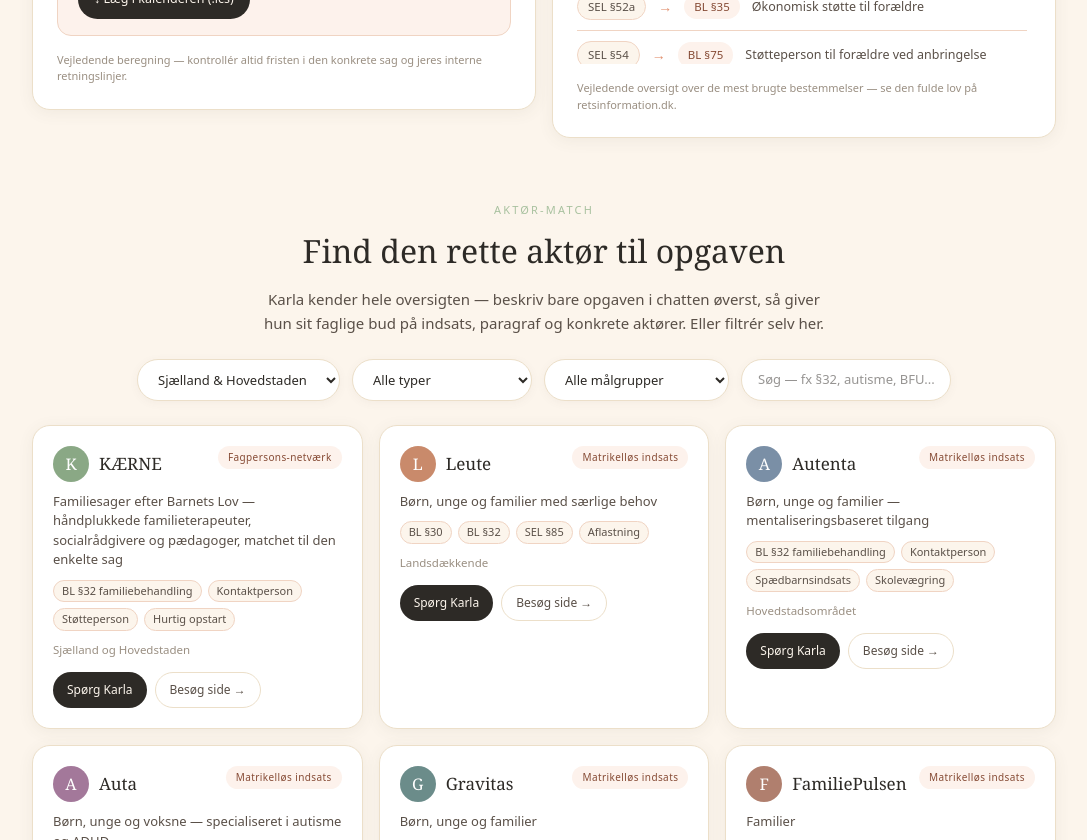
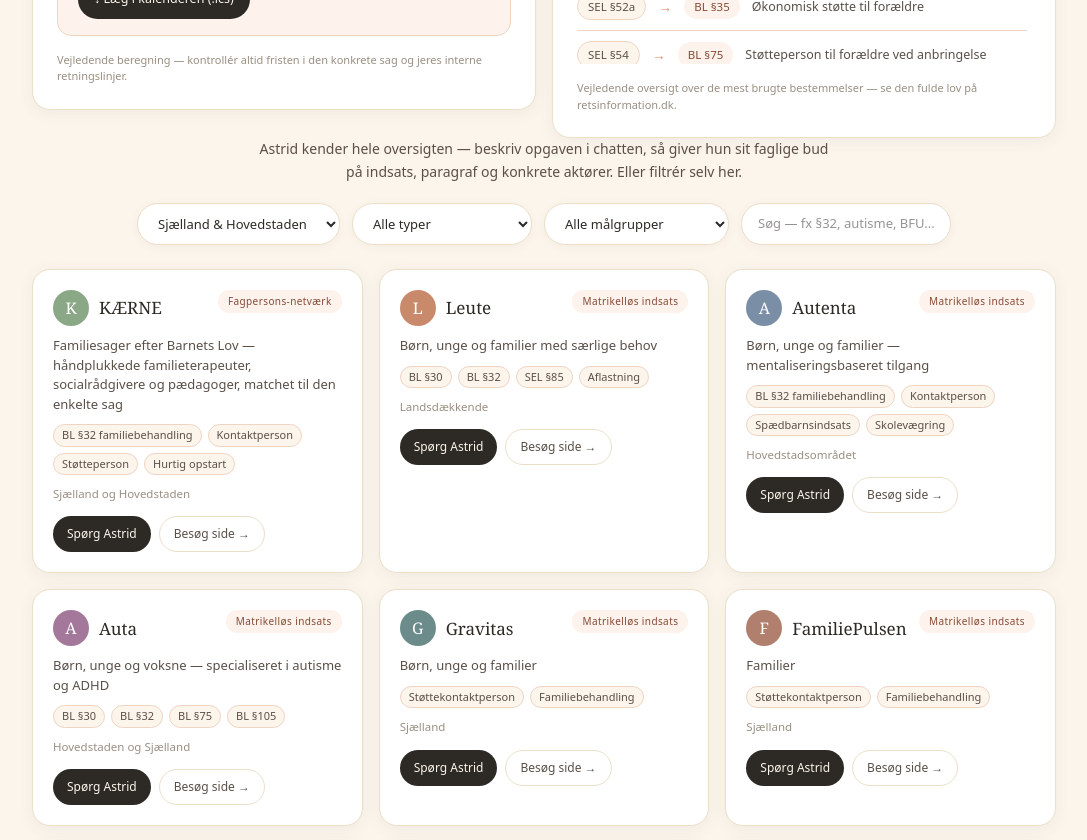
Before and after one commit to psykomotoriskterapikbh/kaerne-webapp, a Next.js app: page / in a window 1280 px wide. Shown: the part 1960-2800 px from the top of the page, without its empty margins (96-1183 px from the left). Built offline with nearby package versions, Linux system fonts and the light colour scheme.

Commit message:
Astrid 3.0: kompakt aktoer-match uden partner-badge

```diff
--- a/src/components/AktorMatch.tsx
+++ b/src/components/AktorMatch.tsx
@@ -34,7 +34,7 @@
         if (!hay.includes(q)) return false;
       }
       return true;
-    }).sort((a, b) => (b.featured ? 1 : 0) - (a.featured ? 1 : 0));
+    });
   }, [kategori, omraade, region, soeg]);
 
   const selectStyle = {
@@ -45,16 +45,10 @@
   };
 
   return (
-    <section id="aktoer" className="max-w-5xl mx-auto mt-16">
-      <div className="text-center mb-2 text-[11px]" style={{ letterSpacing: "0.2em", color: "var(--kaerne-sage)", textTransform: "uppercase" }}>
-        Aktør-match
-      </div>
-      <h2 className="text-center mb-3" style={{ fontFamily: "var(--font-serif)", fontSize: "clamp(24px, 3vw, 32px)", fontWeight: 300, color: "var(--kaerne-ink)" }}>
-        Find den rette aktør til opgaven
-      </h2>
-      <p className="text-center mx-auto mb-6" style={{ maxWidth: 580, fontSize: 15, lineHeight: 1.6, color: "var(--kaerne-ink-soft)" }}>
-        Karla kender hele oversigten — beskriv bare opgaven i chatten øverst, så giver hun
-        sit faglige bud på indsats, paragraf og konkrete aktører. Eller filtrér selv her.
+    <section id="aktoer" className="max-w-5xl mx-auto">
+      <p className="text-center mx-auto mb-5" style={{ maxWidth: 580, fontSize: 14, lineHeight: 1.6, color: "var(--kaerne-ink-soft)" }}>
+        Astrid kender hele oversigten — beskriv opgaven i chatten, så giver hun sit faglige
+        bud på indsats, paragraf og konkrete aktører. Eller filtrér selv her.
       </p>
 
       <div className="flex flex-wrap justify-center gap-3 mb-6">
@@ -88,11 +82,7 @@
           <div
             key={a.navn}
             className="rounded-[18px] p-5 flex flex-col gap-2.5 transition-transform hover:-translate-y-0.5"
-            style={
-              a.featured
-                ? { background: "#fff", border: "1.5px solid var(--kaerne-sage)", boxShadow: "0 6px 24px rgba(138,170,133,0.25)" }
-                : { background: "#fff", border: "0.5px solid var(--kaerne-border)", boxShadow: "0 3px 16px rgba(90,80,72,0.07)" }
-            }
+            style={{ background: "#fff", border: "0.5px solid var(--kaerne-border)", boxShadow: "0 3px 16px rgba(90,80,72,0.07)" }}
           >
             <div className="flex items-start justify-between gap-2">
               <div className="flex items-center gap-2.5">
@@ -105,8 +95,8 @@
                 </div>
                 <div style={{ fontFamily: "var(--font-serif)", fontSize: 17, color: "var(--kaerne-ink)" }}>{a.navn}</div>
               </div>
-              <span className="shrink-0 px-2.5 py-1 rounded-full text-[10px]" style={a.featured ? { background: "var(--kaerne-sage)", color: "#fff", letterSpacing: "0.04em" } : { background: "var(--kaerne-cream)", color: "var(--kaerne-terracotta-deep)", letterSpacing: "0.04em" }}>
-                {a.featured ? "Partner" : a.kategori}
+              <span className="shrink-0 px-2.5 py-1 rounded-full text-[10px]" style={{ background: "var(--kaerne-cream)", color: "var(--kaerne-terracotta-deep)", letterSpacing: "0.04em" }}>
+                {a.kategori}
               </span>
             </div>
             <div style={{ fontSize: 13, lineHeight: 1.5, color: "var(--kaerne-ink-soft)" }}>{a.maalgruppe}</div>
@@ -124,7 +114,7 @@
                 className="cursor-pointer px-3.5 py-2 rounded-full text-[12px] hover:opacity-90 transition-opacity"
                 style={{ background: "var(--kaerne-ink)", color: "var(--kaerne-sand)" }}
               >
-                Spørg Karla
+                Spørg Astrid
               </button>
               <a
                 href={a.web}
@@ -142,13 +132,13 @@
 
       {resultater.length === 0 && (
         <p className="text-center mt-6" style={{ fontSize: 14, color: "var(--kaerne-muted)" }}>
-          Ingen aktører matcher — prøv et bredere filter, eller beskriv opgaven for Karla i chatten.
+          Ingen aktører matcher — prøv et bredere filter, eller beskriv opgaven for Astrid i chatten.
         </p>
       )}
 
       <p className="text-center mx-auto mt-6" style={{ maxWidth: 640, fontSize: 11.5, lineHeight: 1.6, color: "var(--kaerne-muted)" }}>
-        Vejledende oversigt baseret på offentligt tilgængelige oplysninger. KÆRNE er platformens partner
-        og vises fremhævet. Karlas bud er faglig støtte — ikke en afgørelse. Tjek altid Tilbudsportalen,
+        Vejledende oversigt baseret på offentligt tilgængelige oplysninger — ingen aktør er sponsoreret
+        eller fremhævet. Astrids bud er faglig støtte, ikke en afgørelse. Tjek altid Tilbudsportalen,
         tilsynsrapporter, takster og økonomi. Valget er altid dit og kommunens.
       </p>
     </section>
```
